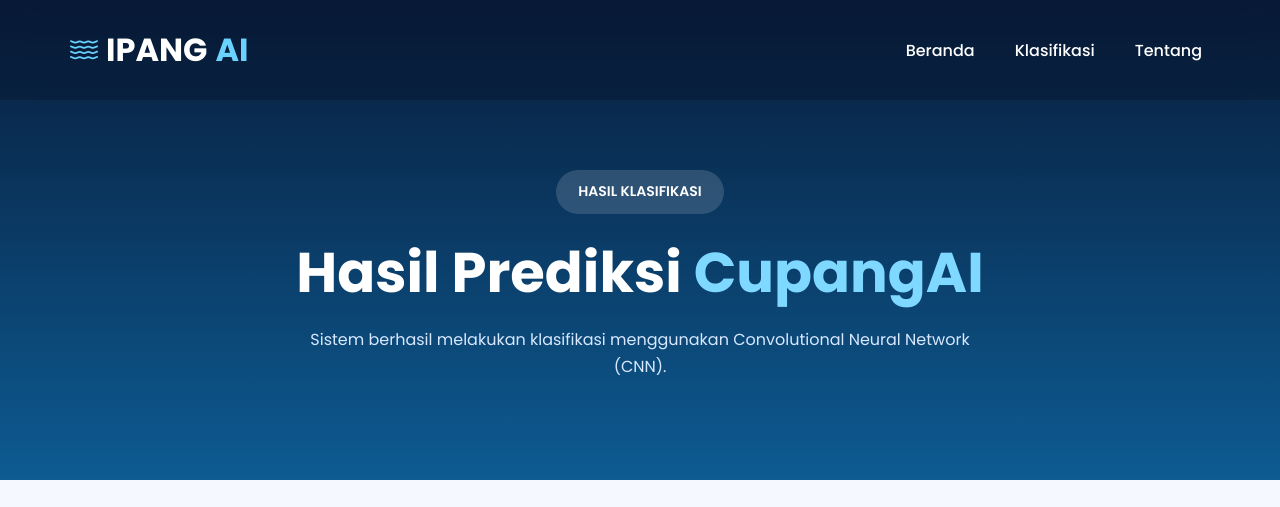
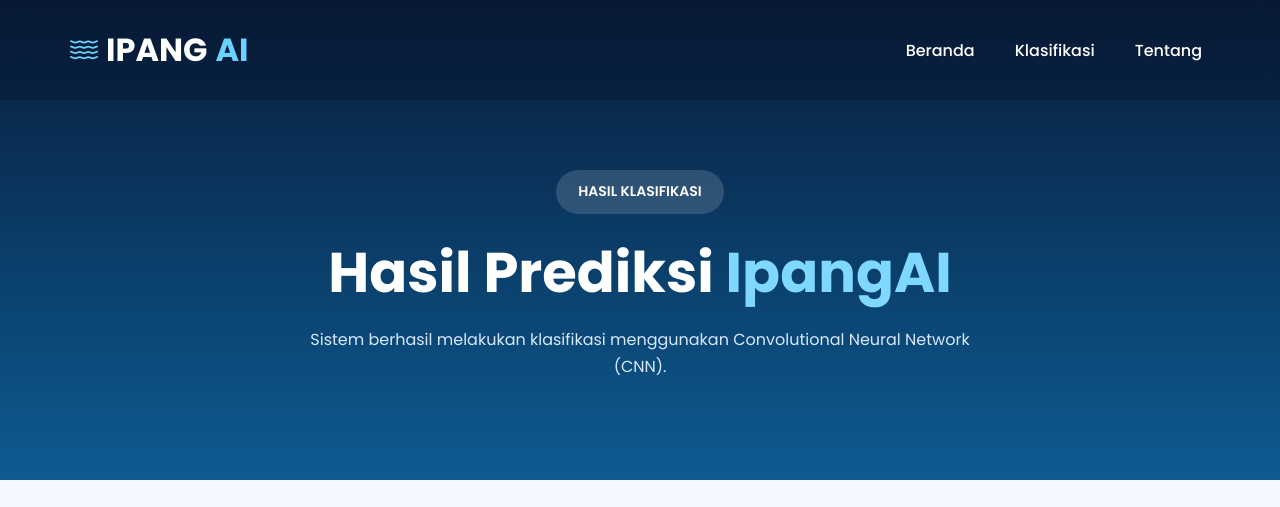
Before and after one commit to faishal275/klasifikasi_cupang, a Flask app: template templates/result.html in a window 1280 px wide. Shown: the top 507 px of the page. Run offline with Flask 3, Linux system fonts and the light colour scheme; the template is opened without the code that fills it, so the values that code supplies are empty.

Commit message:
Change runtime

```diff
--- a/templates/result.html
+++ b/templates/result.html
@@ -13,7 +13,7 @@
 
         <h1>
             Hasil Prediksi
-            <span>CupangAI</span>
+            <span>IpangAI</span>
         </h1>
 
         <p>
```
